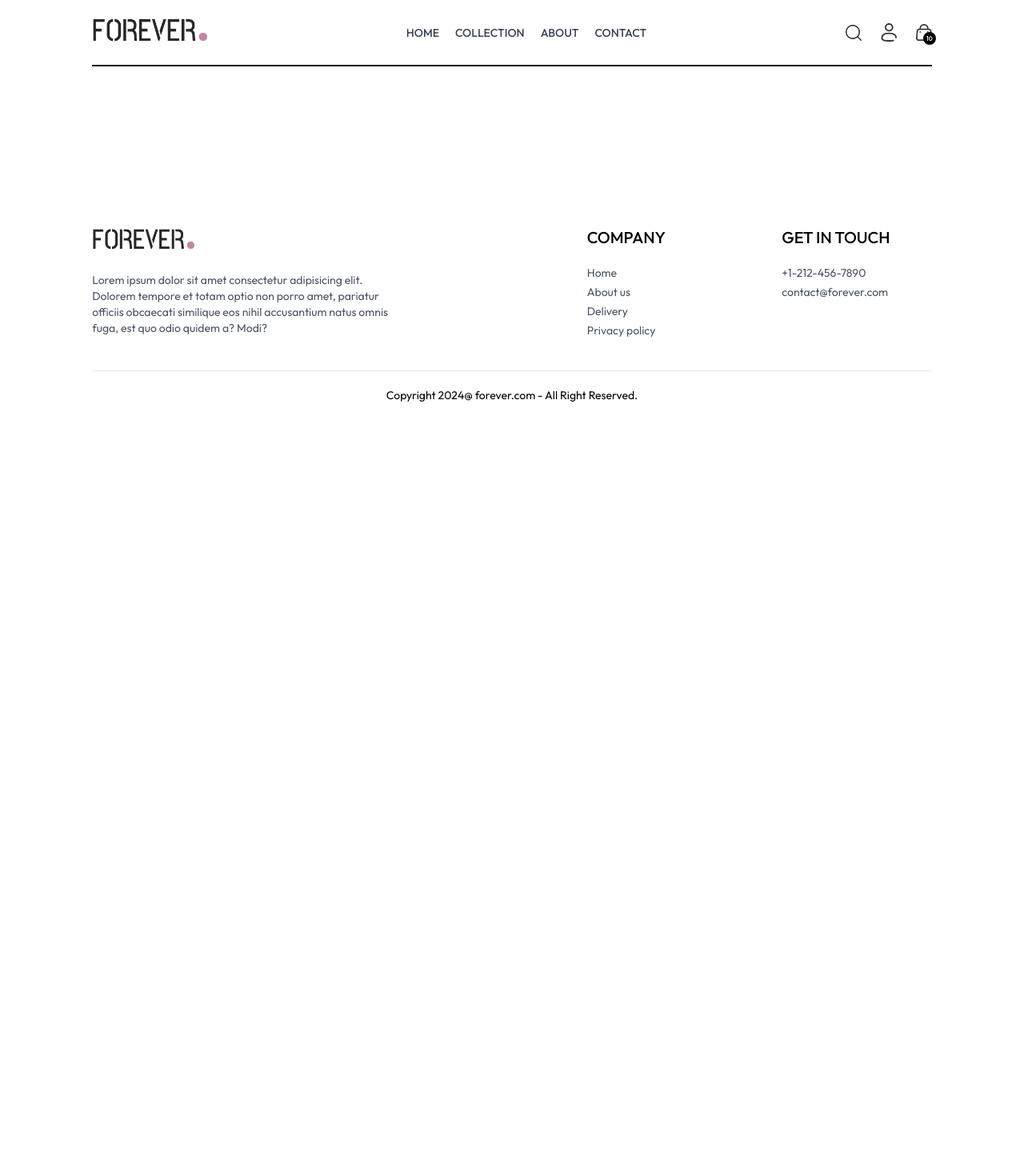
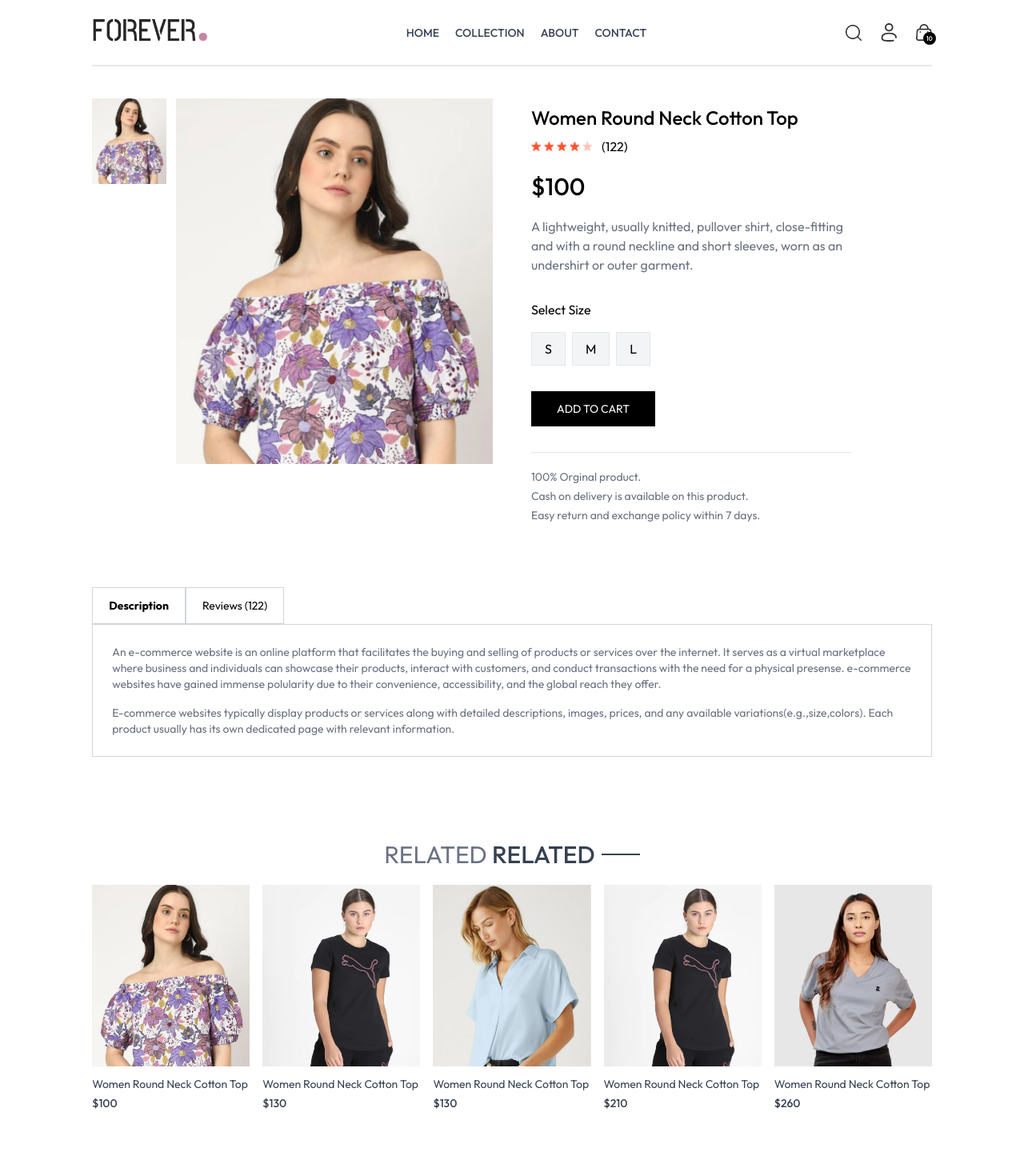
Before and after one commit to Zzamanapu/E-commerceClothing, a React (Vite) app in the folder frontend/: page /product/aaaaa in a window 1280 px wide. Shown: the top 1470 px of the page at 80% size. Before the commit the page ends 800 px from the top, so only its background shows below. Built offline with nearby package versions, Linux system fonts and the light colour scheme.

Commit message:
Update: Product page, related product complete

```diff
--- a/frontend/src/components/BestSeller.tsx
+++ b/frontend/src/components/BestSeller.tsx
@@ -1,8 +1,8 @@
 import React, { useContext, useEffect, useState } from 'react'
 import { ShopContext } from '../context/ShopContext'
-import type { Product } from '../assets/assets';
 import Title from './Title';
 import ProductItem from './ProductItem';
+import type { Product } from '../types/assets';
 
 const BestSeller = () => {
 
@@ -12,8 +12,11 @@
 
   useEffect(() => {
     const bestProducts = products.filter((item) => (item.bestseller));
+    console.log(bestProducts)
     setBestSellers(bestProducts.slice(0, 5));
   }, [])
+
+
 
   return (
     <div className='my-10'>
--- a/frontend/src/components/ProductItem.tsx
+++ b/frontend/src/components/ProductItem.tsx
@@ -10,6 +10,7 @@
 }
 
 const ProductItem = ({ id, image, name, price }: ProductItemProps) => {
+  console.log(`id id : ${id}`)
 
   const { currency } = useContext(ShopContext);
 
--- /dev/null
+++ b/frontend/src/components/RelatedProducts.tsx
@@ -0,0 +1,37 @@
+import React, { useContext, useEffect, useState } from 'react'
+import { ShopContext } from '../context/ShopContext';
+import type { Product, RelatedProductsProps } from '../types/assets';
+import Title from './Title';
+import ProductItem from './ProductItem';
+
+const RelatedProducts = ({ category, subCategory }: RelatedProductsProps) => {
+  const { products } = useContext(ShopContext);
+  const [related, setRelated] = useState<Product[]>([]);
+
+  useEffect(() => {
+    if (products.length > 0) {
+      let productsCopy = products.slice();
+
+      productsCopy = productsCopy.filter((item) => category === item.category);
+      productsCopy = productsCopy.filter((item) => subCategory === item.subCategory);
+      setRelated(productsCopy.slice(0, 5));
+    }
+  }, [products])
+  return (
+    <div className='my-24'>
+      <div className='text-center text-3xl py-2'>
+        <Title text1={'RELATED'} text2={'RELATED'} />
+      </div>
+
+      <div className='grid grid-cols-2 sm:grid-cols-3 md:grid-cols-4 lg:grid-cols-5 gap-4 gap-y-6'>
+        {
+          related.map((item, index) => (
+            <ProductItem  key={index} id={item._id} name={item.name} price={item.price} image={item.image} />
+          ))
+        }
+      </div>
+    </div>
+  )
+}
+
+export default RelatedProducts
--- a/frontend/src/index.css
+++ b/frontend/src/index.css
@@ -16,6 +16,10 @@
   font-style: normal;
 }
 
+::-webkit-scrollbar{
+  display: none;
+}
+
 @media(max-width:640px) {
   a.active {
     background-color: black;
--- a/frontend/src/pages/Product.tsx
+++ b/frontend/src/pages/Product.tsx
@@ -1,19 +1,25 @@
 import React, { useContext, useEffect, useState } from 'react'
 import { useParams } from 'react-router-dom'
 import { ShopContext } from '../context/ShopContext';
+import type { Product } from '../types/assets';
+import { assets } from '../assets/assets';
+import RelatedProducts from '../components/RelatedProducts';
 
 const Product = () => {
   const { productId } = useParams();
-  const { products } = useContext(ShopContext);
-  const [productData, setProductData] = useState();
-  const [image, setImage] = useState('');
+  const { products, currency } = useContext(ShopContext);
+  const [productData, setProductData] = useState<Product | null>(null);
+  const [image, setImage] = useState<string>('');
+  const [size, setSize] = useState<string>('');
+  // console.log(`prodcut data: ${productData?.sizes}`);
+  // console.log(`size: ${size}`);
 
   const fetchProductData = async () => {
     products.map((item) => {
       if (item._id === productId) {
         // console.log(item)
         setProductData(item);
-        console.log(productData)
+        // console.log(productData)
         setImage(item.image[0]);
         return null;
       }
@@ -24,19 +30,79 @@
     fetchProductData();
   }, [productId, products]);
 
+  useEffect(() => {
+    window.scrollTo({ top: 0, behavior: 'smooth' });
+  }, [productId]);
+
+
   return productData ? (
-    <div className='border-t-2 pt-10 transition-opacity ease-in duration-500 opacity-100'>
+    <div className='border-t-2 border-gray-200 pt-10 transition-opacity ease-in duration-500 opacity-100'>
       {/* product data */}
       <div className='flex gap-12 sm:gap-12 flex-col sm:flex-row'>
         {/* product images */}
         <div className='flex-1 flex flex-col-reverse gap-3 sm:flex-row'>
           <div className='flex sm:flex-col overflow-x-auto sm:overflow-y-scroll justify-between sm:justify-normal sm:w-[18.7%] w-full'>
             {
-              // productData.image
+              productData.image.map((item, index) => (
+                <img onClick={() => setImage(item)} className='w-[24%] sm:w-full sm:mb-3 flex-shrink-0 cursor-pointer' src={item} key={index} alt="" />
+
+              ))
             }
+          </div>
+          <div className='w-full sm:w-[80%]'>
+            <img className='w-full h-auto' src={image} alt="" />
+          </div>
+        </div>
+
+        {/* product information */}
+
+        <div className='flex-1'>
+          <h1 className='font-medium text-2xl mt-2'>{productData.name}</h1>
+          <div className='flex items-center gap-1 mt-2'>
+            <img src={assets.star_icon} alt="" className="w-3 5" />
+            <img src={assets.star_icon} alt="" className="w-3 5" />
+            <img src={assets.star_icon} alt="" className="w-3 5" />
+            <img src={assets.star_icon} alt="" className="w-3 5" />
+            <img src={assets.star_dull_icon} alt="" className="w-3 5" />
+            <p className='pl-2'>(122)</p>
+          </div>
+          <p className='mt-5 text-3xl font-medium'>{currency}{productData.price}</p>
+          <p className='mt-5 text-gray-500 md:w-4/5'>{productData.description}</p>
+          <div className='flex flex-col gap-4 my-8'>
+            <p>Select Size</p>
+            <div className='flex gap-2'>
+              {
+                productData.sizes.map((item, index) => (
+                  <button onClick={() => setSize(item)} className={`border border-gray-200 py-2 px-4 bg-gray-100 ${item === size ? 'border-orange-500' : ''}`} key={index}>{item}</button>
+                ))
+              }
+            </div>
+          </div>
+
+          <button className='bg-black text-white px-8 py-3 text-sm active:bg-gray-700'>ADD TO CART</button>
+          <hr className='text-gray-200 mt-8 sm:w-4/5' />
+          <div className='text-sm text-gray-500 mt-5 flex flex-col gap-1'>
+            <p>100% Orginal product.</p>
+            <p>Cash on delivery is available on this product.</p>
+            <p>Easy return and exchange policy within 7 days.</p>
           </div>
         </div>
       </div>
+
+      {/* discription and review section */}
+
+      <div className='mt-20'>
+        <div className='flex '>
+          <b className='border border-gray-300 px-5 py-3 text-sm'>Description</b>
+          <p className='border border-gray-300 px-5 py-3 text-sm'>Reviews (122)</p>
+        </div>
+        <div className='flex flex-col gap-4 border border-gray-300 px-6 py-6 text-sm text-gray-500'>
+          <p>An e-commerce website is an online platform that facilitates the buying and selling of products or services over the internet. It serves as a virtual marketplace where business and individuals can showcase their products, interact with customers, and conduct transactions with the need for a physical presense. e-commerce websites have gained immense polularity due to their convenience, accessibility, and the global reach they offer.</p>
+          <p>E-commerce websites typically display products or services along with detailed descriptions, images, prices, and any available variations(e.g.,size,colors). Each product usually has its own dedicated page with relevant information.</p>
+        </div>
+      </div>
+      {/* ---------display related product------- */}
+      <RelatedProducts category={productData.category} subCategory={productData.subCategory} />
     </div>
   ) : <div className='opacity-0'></div>
 }
--- a/frontend/src/types/assets.d.ts
+++ b/frontend/src/types/assets.d.ts
@@ -29,6 +29,11 @@
 export type SubCategory = "Topwear" | "Bottomwear" | "Winterwear";
 export type Size = "S" | "M" | "L" | "XL" | "XXL";
 
+interface RelatedProductsProps {
+  category: Category;
+  subCategory: SubCategory;
+}
+
 export interface Product {
   _id: string;
   name: string;
```
